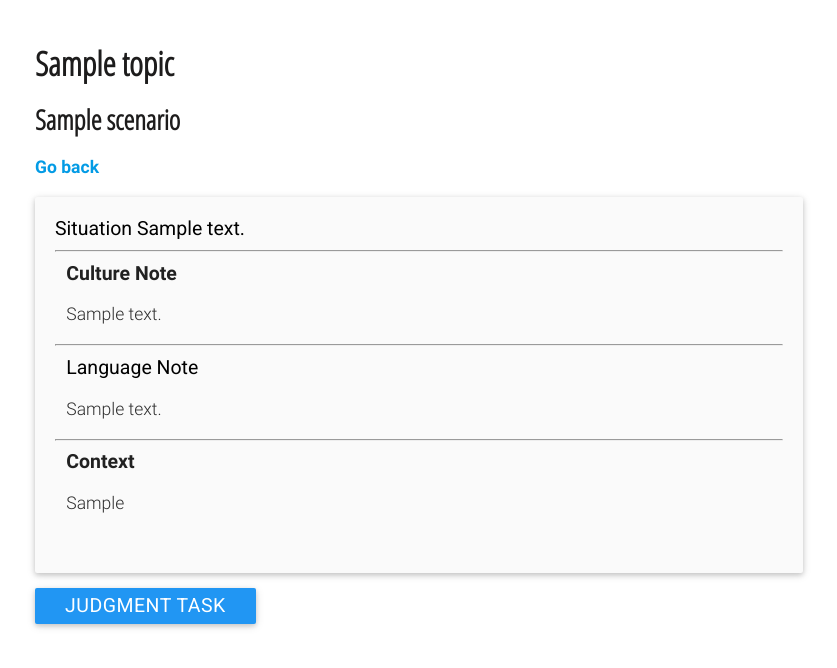
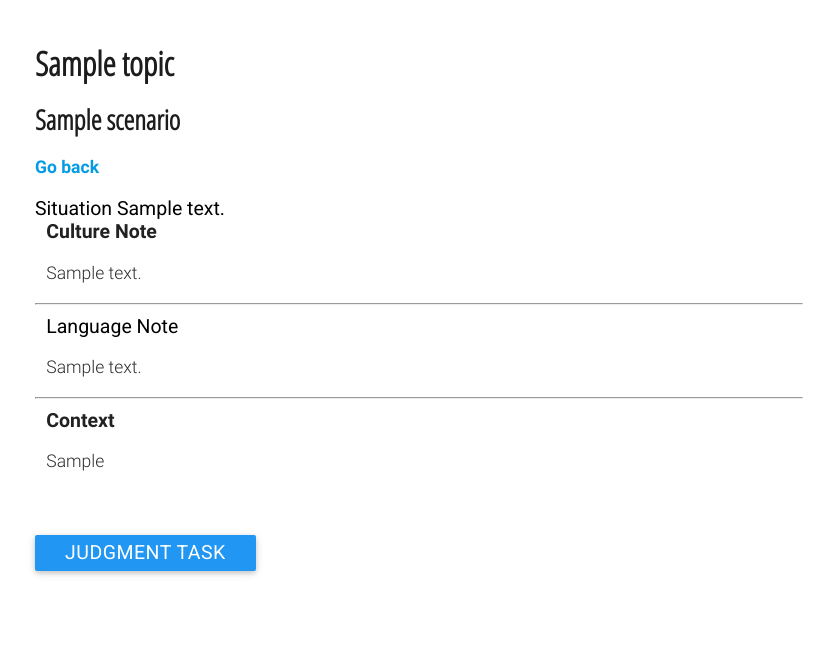
Before and after one commit to aitor-alvarez/culture, a Django app: template templates/culture_content/scenario.html in a window 1280 px wide. Shown: the part 64-732 px from the top of the page, without its empty margins (221-1058 px from the left). Run offline with Django 3.2, Linux system fonts and the light colour scheme; the template is opened without the code that fills it: most values are stand-ins (such as "Sample title", 1, 10 or a date in 2020).

Commit message:
changes in  GUI

```diff
--- a/static/assets/js/create_slider.js
+++ b/static/assets/js/create_slider.js
@@ -1,25 +1,19 @@
 function create_slider(item){
            var  class1 = 'slider-experts-' + item[0];
            var class2 = 'slider-results-' + item[2];
-            $('#results').append('<div class="row valign-wrapper">\n' +
-                '                        <div class="col s5"><strong>Option</strong>\n' +
-                '                                 <p>' + item[4] + '</p></div>\n' +
-                '                        <div class="col s5"><strong>Explanation</strong>\n' +
+            $('#results').append(
+                '                        <div class="row s12">\n' +
+                '                                 <p >' + item[4] + '</p></div>\n' +
+                '                        </div></br>\n' +
+                 '                         <div class="row s12"><strong>You</strong>\n' +
+                '                                <div class="' + class2 + '"></div></br></br>\n' +
+                '                        </div>\n' +
+                '                        <div class="row s12"><strong>Expert</strong>\n' +
+                '                                <div class="' + class1 + '"></div></br></br>\n' +
+                '                    </div>\n' +
+                '                        <div class="row s12">\n' +
                 '                                 <p>' + item[5] + '</p></div>\n' +
-                '                        </div>\n' +
-                '                    </div>\n' +
-                '                    <div class="row valign-wrapper">\n' +
-                '                        <div class="col s2"><strong>Expert assessment</strong></div>\n' +
-                '                        <div class="col s8">\n' +
-                '                                <div class="' + class1 + '"></div>\n' +
-                '                        </div>\n' +
-                '                    </div>\n' +
-                '                     <div class="row valign-wrapper">\n' +
-                '                         <div class="col s2"><strong>Your response</strong></div>\n' +
-                '                         <div class="col s8">\n' +
-                '                                <div class="' + class2 + '"></div>\n' +
-                '                        </div>\n' +
-                '                    </div></br></br></br><hr></br>');
+                '</br></br></br></br>');
             $('.' + class1).attr('id', item[0]);
             $('.' + class2).attr('id', item[2]);
             var s1 = document.getElementById(item[0]);
--- a/templates/culture_content/scenario.html
+++ b/templates/culture_content/scenario.html
@@ -17,12 +17,11 @@
         <h1>{{ topic }}</h1>
         <h2><strong>{{ scenario.name }}</strong></h2>
         <p><a id="back" href="">Go back</a></p>
-    <div class="card-panel grey lighten-5 z-depth-1" id="description">
+    <div  id="description">
                 <div class="row valign-wrapper">
                     <div class="col s12">
                         <span class="black-text">Situation</span>
                         <span class="black-text">{{ scenario.description|safe }}</span>
-                        <hr>
 
                         {% if scenario.culture_note and not scenario.culture_note_after_feedback or scenario.culture_note_before_and_after_feedback|yesno:"yes"  %}
                          <div class="col s12">
@@ -49,13 +48,13 @@
                     </div>
                 </div>
     </div>
-     <div class="card-panel grey lighten-5 z-depth-1" id="judgment">
+     <div id="judgment">
 
-                <div class="row valign-wrapper">
+
                     <div class="col s12">
                         {{ scenario.judgment_task.description }}
                          <div class="col s12">
-                            <ul class="collection">
+                            <ul>
                                 {% for an in scenario.judgment_task.get_answers %}
                                     <li class="collection-item">
                                           <p>{{ an.content }}</p>
@@ -68,23 +67,25 @@
                             </ul>
                          </div>
                     </div>
-                </div>
+
      <a class="blue btn" id="send">Submit</a>
     </div>
-    <div class="card-panel grey lighten-5 z-depth-1" id="feedback">
+    </br>
+    <div id="feedback">
         <h5>Situation</h5>
-        <hr>
+        <br>
         <span class="black-text">{{ scenario.description|safe }}</span>
 
         <h5>Feedback</h5>
-        <hr>
+        <br>
+        <br>
                     <div id="results">
 
                     </div>
         <a class="blue btn" id="next">Next</a>
     </div>
-    <div class="card-panel grey lighten-5 z-depth-1" id="feedback2">
-                <div class="row valign-wrapper">
+    <div  id="feedback2">
+                <div>
 
                     <div class="col s12">
                         {% if scenario.culture_note_after_feedback|yesno:"yes" or scenario.culture_note_before_and_after_feedback|yesno:"yes" %}
@@ -114,7 +115,7 @@
                     </div>
                 </div>
     </div>
-    <div class="card-panel grey lighten-5 z-depth-1" id="preloader">
+    <div id="preloader">
         <div class="row valign-wrapper">
             <div class="col s12">
                     <div class="progress">
```
Also changed, not shown: templates/culture_content/modules.html (+3 -5 lines), templates/culture_content/topics.html (+8 -12 lines), static/assets/img/china-347297-optimized.jpg.
